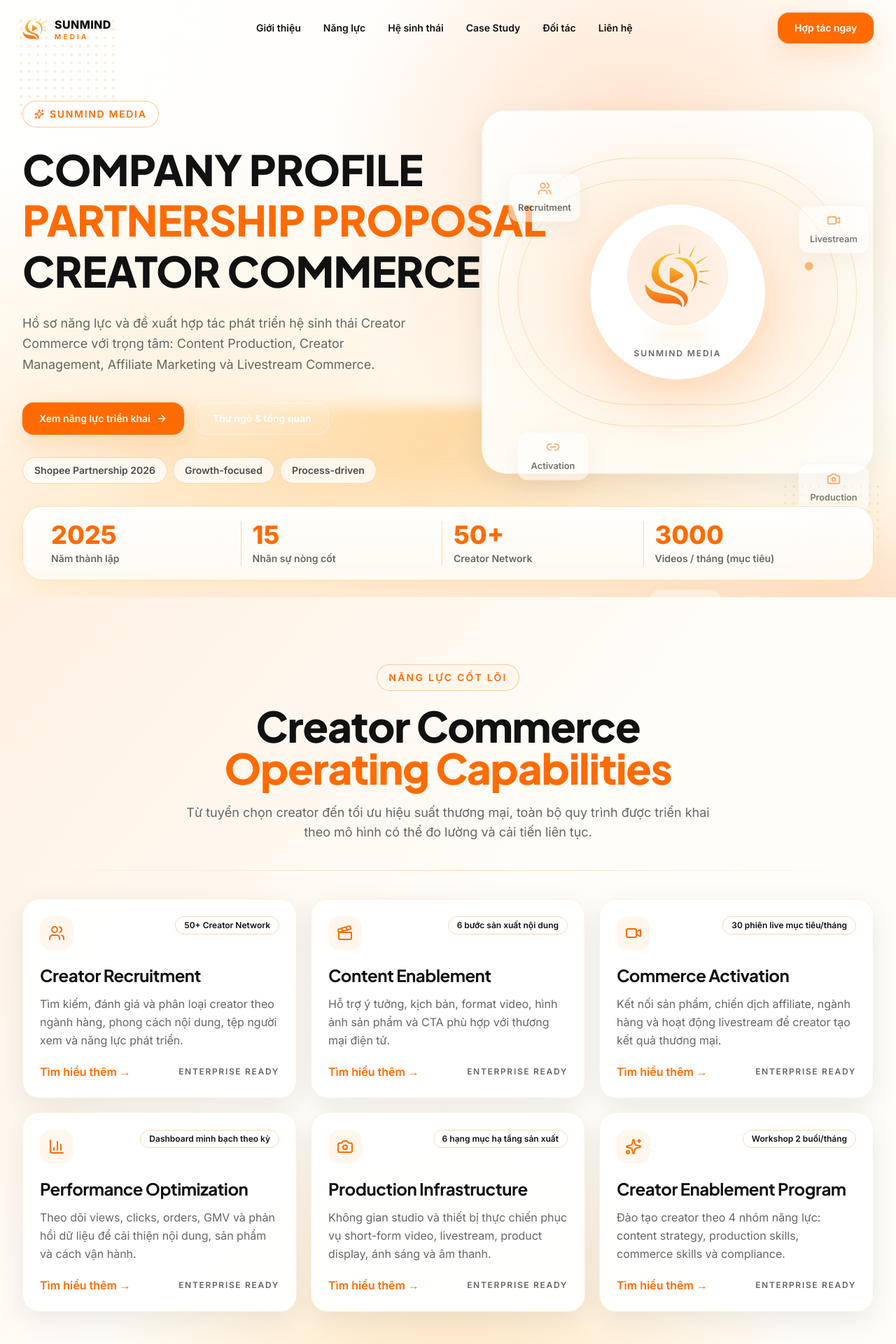
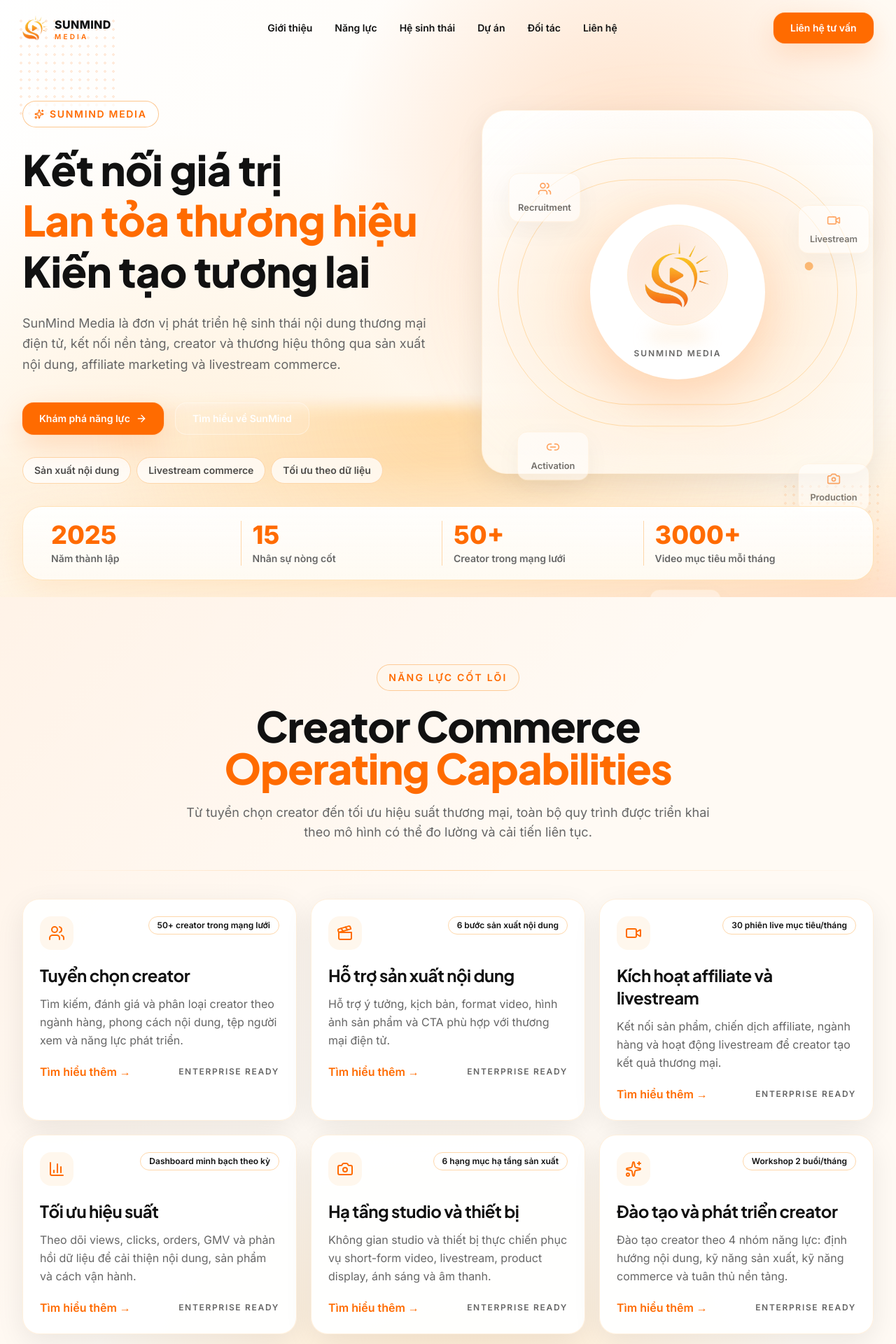
Before and after one commit to quanduong1712/Web-SunMind-Media, a React (Vite) app: page / in a window 1280 px wide. Shown: the top 1920 px of the page at 70% size. Built offline with nearby package versions, Linux system fonts and the light colour scheme.

Commit message:
Refine brand tone, palette, and creator section

```diff
--- a/src/App.jsx
+++ b/src/App.jsx
@@ -45,23 +45,23 @@
 
 const coreValues = [
   {
-    title: "Performance Mindset",
+    title: "Tư duy hiệu quả",
     desc: "Mọi hoạt động được định hướng bằng mục tiêu cụ thể và có khả năng đo lường thông qua dữ liệu, nội dung và kết quả thương mại.",
   },
   {
-    title: "Creator First",
+    title: "Lấy creator làm trọng tâm",
     desc: "Tôn trọng cá tính nhà sáng tạo và xây dựng lộ trình phát triển phù hợp với năng lực, phong cách và tệp người xem.",
   },
   {
-    title: "Selective Growth",
+    title: "Tăng trưởng có chọn lọc",
     desc: "Ưu tiên creator có tiềm năng phát triển dài hạn, không mở rộng mạng lưới bằng số lượng đơn thuần.",
   },
   {
-    title: "Operational Discipline",
+    title: "Kỷ luật vận hành",
     desc: "Làm việc theo quy trình rõ ràng, có phân công, theo dõi và đánh giá kết quả để đảm bảo chất lượng triển khai ổn định.",
   },
   {
-    title: "Long-term Partnership",
+    title: "Hợp tác dài hạn",
     desc: "Hướng đến quan hệ hợp tác bền vững với nền tảng, creator, thương hiệu và đối tác thương mại điện tử.",
   },
 ];
@@ -153,16 +153,16 @@
           <div className="absolute left-1/2 top-0 h-36 w-[68%] -translate-x-1/2 rounded-full bg-orange-300/20 blur-3xl" />
           <div className="container-main rounded-[2rem] border border-orange-400/20 bg-white/5 px-6 py-16 text-center backdrop-blur md:px-12">
             <h2 className="text-4xl font-black text-white md:text-6xl">
-              Sẵn sàng hợp tác phát triển <span className="text-orange-300">Creator Commerce</span> cùng SunMind?
+              Cùng SunMind xây dựng <span className="text-orange-300">tăng trưởng thương mại nội dung</span> bền vững
             </h2>
             <p className="mx-auto mt-6 max-w-3xl text-lg text-orange-100/90">
-              Chúng tôi đề xuất mô hình hợp tác chất lượng cao cùng Shopee và thương hiệu để tăng sản lượng
-              nội dung thương mại, chuẩn hóa vận hành và tạo tăng trưởng bền vững.
+              Từ nội dung, creator, livestream đến vận hành thương mại, SunMind đồng hành cùng thương hiệu
+              để biến tiềm năng thành kết quả có thể đo lường.
             </p>
             <div className="mt-10 flex flex-wrap items-center justify-center gap-4">
               <MagneticButton href="#contact">Đặt lịch tư vấn</MagneticButton>
               <MagneticButton href="#partners" light className="text-white">
-                Xem đề xuất hợp tác
+                Xem hệ sinh thái đối tác
               </MagneticButton>
             </div>
           </div>
--- a/src/components/Hero.jsx
+++ b/src/components/Hero.jsx
@@ -27,27 +27,27 @@
             SUNMIND MEDIA
           </span>
           <h1 className="mt-6 max-w-[760px] text-[40px] font-extrabold leading-[1.14] tracking-[-0.01em] sm:text-[50px] lg:text-[56px] xl:text-[60px]">
-            <span className="block py-0.5 xl:whitespace-nowrap">COMPANY PROFILE</span>
-            <span className="block py-0.5 text-sunmind-primary xl:whitespace-nowrap">PARTNERSHIP PROPOSAL</span>
-            <span className="block py-0.5 xl:whitespace-nowrap">CREATOR COMMERCE</span>
+            <span className="block py-0.5 xl:whitespace-nowrap">Kết nối giá trị</span>
+            <span className="block py-0.5 text-sunmind-primary xl:whitespace-nowrap">Lan tỏa thương hiệu</span>
+            <span className="block py-0.5 xl:whitespace-nowrap">Kiến tạo tương lai</span>
           </h1>
           <p className="mt-6 max-w-2xl text-lg leading-relaxed text-sunmind-gray">
-            Hồ sơ năng lực và đề xuất hợp tác phát triển hệ sinh thái Creator Commerce với trọng tâm:
-            Content Production, Creator Management, Affiliate Marketing và Livestream Commerce.
+            SunMind Media là đơn vị phát triển hệ sinh thái nội dung thương mại điện tử, kết nối nền tảng,
+            creator và thương hiệu thông qua sản xuất nội dung, affiliate marketing và livestream commerce.
           </p>
           <div className="mt-10 flex flex-wrap gap-4">
             <MagneticButton href="#services" className="inline-flex items-center gap-2">
-              Xem năng lực triển khai <ArrowRight size={16} />
+              Khám phá năng lực <ArrowRight size={16} />
             </MagneticButton>
             <MagneticButton href="#about" light className="border border-orange-300 bg-white text-sunmind-dark hover:bg-orange-50">
-              Thư ngỏ & tổng quan
+              Tìm hiểu về SunMind
             </MagneticButton>
           </div>
 
           <div className="mt-8 flex flex-wrap gap-2 text-sm font-semibold text-sunmind-dark/75">
-            <span className="rounded-full border border-orange-200 bg-white/75 px-4 py-2">Shopee Partnership 2026</span>
-            <span className="rounded-full border border-orange-200 bg-white/75 px-4 py-2">Growth-focused</span>
-            <span className="rounded-full border border-orange-200 bg-white/75 px-4 py-2">Process-driven</span>
+            <span className="rounded-full border border-orange-200 bg-white/75 px-4 py-2">Sản xuất nội dung</span>
+            <span className="rounded-full border border-orange-200 bg-white/75 px-4 py-2">Livestream commerce</span>
+            <span className="rounded-full border border-orange-200 bg-white/75 px-4 py-2">Tối ưu theo dữ liệu</span>
           </div>
         </motion.div>
 
--- a/src/components/Navbar.jsx
+++ b/src/components/Navbar.jsx
@@ -10,10 +10,10 @@
 
   const navMap = {
     "Giới thiệu": "#about",
-    "Dịch vụ": "#services",
+    "Năng lực": "#services",
     "Hệ sinh thái": "#ecosystem",
+    "Dự án": "#testimonials",
     "Đối tác": "#partners",
-    "Tin tức": "#testimonials",
     "Liên hệ": "#contact",
   };
 
@@ -47,7 +47,7 @@
             </a>
           ))}
         </nav>
-        <MagneticButton href="#contact" className="hidden lg:inline-flex">Hợp tác ngay</MagneticButton>
+        <MagneticButton href="#contact" className="hidden lg:inline-flex">Liên hệ tư vấn</MagneticButton>
         <button
           className="inline-flex rounded-xl border border-orange-200 bg-white/80 p-2 text-sunmind-primary lg:hidden"
           onClick={() => setOpen((prev) => !prev)}
@@ -70,7 +70,7 @@
                 {item}
               </a>
             ))}
-            <MagneticButton href="#contact" className="mt-2 w-full">Hợp tác ngay</MagneticButton>
+            <MagneticButton href="#contact" className="mt-2 w-full">Liên hệ tư vấn</MagneticButton>
           </div>
         </div>
       ) : null}
--- a/src/data.js
+++ b/src/data.js
@@ -16,7 +16,7 @@
   "Giới thiệu",
   "Năng lực",
   "Hệ sinh thái",
-  "Case Study",
+  "Dự án",
   "Đối tác",
   "Liên hệ",
 ];
@@ -24,38 +24,38 @@
 export const serviceItems = [
   {
     icon: Users,
-    title: "Creator Recruitment",
+    title: "Tuyển chọn creator",
     desc: "Tìm kiếm, đánh giá và phân loại creator theo ngành hàng, phong cách nội dung, tệp người xem và năng lực phát triển.",
-    kpi: "50+ Creator Network",
+    kpi: "50+ creator trong mạng lưới",
   },
   {
     icon: Clapperboard,
-    title: "Content Enablement",
+    title: "Hỗ trợ sản xuất nội dung",
     desc: "Hỗ trợ ý tưởng, kịch bản, format video, hình ảnh sản phẩm và CTA phù hợp với thương mại điện tử.",
     kpi: "6 bước sản xuất nội dung",
   },
   {
     icon: Video,
-    title: "Commerce Activation",
+    title: "Kích hoạt affiliate và livestream",
     desc: "Kết nối sản phẩm, chiến dịch affiliate, ngành hàng và hoạt động livestream để creator tạo kết quả thương mại.",
     kpi: "30 phiên live mục tiêu/tháng",
   },
   {
     icon: BarChart3,
-    title: "Performance Optimization",
+    title: "Tối ưu hiệu suất",
     desc: "Theo dõi views, clicks, orders, GMV và phản hồi dữ liệu để cải thiện nội dung, sản phẩm và cách vận hành.",
     kpi: "Dashboard minh bạch theo kỳ",
   },
   {
     icon: Camera,
-    title: "Production Infrastructure",
+    title: "Hạ tầng studio và thiết bị",
     desc: "Không gian studio và thiết bị thực chiến phục vụ short-form video, livestream, product display, ánh sáng và âm thanh.",
     kpi: "6 hạng mục hạ tầng sản xuất",
   },
   {
     icon: Sparkles,
-    title: "Creator Enablement Program",
-    desc: "Đào tạo creator theo 4 nhóm năng lực: content strategy, production skills, commerce skills và compliance.",
+    title: "Đào tạo và phát triển creator",
+    desc: "Đào tạo creator theo 4 nhóm năng lực: định hướng nội dung, kỹ năng sản xuất, kỹ năng commerce và tuân thủ nền tảng.",
     kpi: "Workshop 2 buổi/tháng",
   },
 ];
@@ -63,68 +63,68 @@
 export const valueItems = [
   {
     icon: Target,
-    title: "Performance Mindset",
+    title: "Tư duy hiệu quả",
     desc: "Mọi hoạt động được định hướng bằng mục tiêu cụ thể và đo lường bằng dữ liệu, nội dung và kết quả thương mại.",
   },
   {
     icon: Users,
-    title: "Creator First",
+    title: "Lấy creator làm trọng tâm",
     desc: "Tôn trọng cá tính creator và xây dựng lộ trình phát triển phù hợp theo năng lực, phong cách và tệp người xem.",
   },
   {
     icon: Clapperboard,
-    title: "Selective Growth",
+    title: "Tăng trưởng có chọn lọc",
     desc: "Không mở rộng bằng số lượng đơn thuần; ưu tiên creator có tiềm năng dài hạn và phù hợp tiêu chuẩn vận hành.",
   },
   {
     icon: Rocket,
-    title: "Operational Discipline",
+    title: "Kỷ luật vận hành",
     desc: "Làm việc theo quy trình rõ ràng, có phân công, theo dõi và đánh giá kết quả để đảm bảo chất lượng triển khai.",
   },
   {
     icon: Handshake,
-    title: "Long-term Partnership",
+    title: "Hợp tác dài hạn",
     desc: "Hướng đến quan hệ hợp tác bền vững với nền tảng, creator, thương hiệu và đối tác thương mại điện tử.",
   },
   {
     icon: ShieldCheck,
-    title: "Compliance & Transparency",
+    title: "Minh bạch và tuân thủ",
     desc: "Tuân thủ chính sách nền tảng, minh bạch dữ liệu và chủ động phối hợp trong vận hành chiến dịch.",
   },
 ];
 
 export const processSteps = [
-  "Source & Screen",
-  "Onboard & Match",
-  "Activate & Operate",
-  "Track & Optimize",
+  "Tìm kiếm và sàng lọc",
+  "Kết nối và onboarding",
+  "Triển khai và vận hành",
+  "Theo dõi và tối ưu",
 ];
 
 export const ecosystemNodes = [
-  "Platform",
-  "Brands & Sellers",
-  "Creators",
-  "Consumers",
-  "Product & Campaign",
-  "Creator Content",
-  "Clicks & Orders",
-  "Performance Data",
-  "Optimization",
-  "Commerce Activation",
-  "Content Enablement",
-  "Creator Recruitment",
-  "Performance Optimization",
+  "Nền tảng",
+  "Thương hiệu và nhà bán hàng",
+  "Creator",
+  "Người tiêu dùng",
+  "Sản phẩm và chiến dịch",
+  "Nội dung creator",
+  "Lượt nhấp và đơn hàng",
+  "Dữ liệu hiệu suất",
+  "Tối ưu hóa",
+  "Kích hoạt thương mại",
+  "Hỗ trợ nội dung",
+  "Tuyển chọn creator",
+  "Tối ưu hiệu suất",
 ];
 
 export const creators = [
-  { name: "Mai Anh Mẹ Cún", followers: "Creator profile", category: "Sắc đẹp · Thời trang nữ", platform: "Shopee/TikTok" },
-  { name: "Nguyễn Hà Thu", followers: "Creator profile", category: "Sắc đẹp · Phụ kiện thời trang", platform: "Shopee/TikTok" },
-  { name: "Mèo Trái Đất", followers: "Creator profile", category: "Sắc đẹp · Sức khỏe", platform: "Shopee/TikTok" },
-  { name: "Phương Ngân", followers: "Creator profile", category: "Thực phẩm · Thời trang nữ", platform: "Shopee/TikTok" },
-  { name: "Phương Phương", followers: "Creator profile", category: "Nhà cửa · Thiết bị gia dụng", platform: "Shopee/TikTok" },
-  { name: "Mai Tiến Đạt", followers: "Creator profile", category: "Thời trang nam · Sắc đẹp", platform: "Shopee/TikTok" },
-  { name: "Mai Vân Trang", followers: "Creator profile", category: "Sắc đẹp · Thời trang nữ", platform: "Shopee/TikTok" },
-  { name: "Hằng Mommy", followers: "Creator profile", category: "Nhà cửa · Mẹ và Bé", platform: "Shopee/TikTok" },
+  { name: "Mai Anh Mẹ Cún", followers: "Beauty lifestyle", category: "Sắc đẹp|Thời trang nữ|Mẹ và bé", platform: "Shopee Video", tone: "from-[#f6d2b8] to-[#f3a35c]" },
+  { name: "Nguyễn Hà Thu", followers: "Fashion beauty", category: "Sắc đẹp|Thời trang nữ|Phụ kiện thời trang", platform: "TikTok Shop", tone: "from-[#d8d1f5] to-[#f2a7b8]" },
+  { name: "Mèo Trái Đất", followers: "Beauty wellness", category: "Sắc đẹp|Sức khỏe|Lifestyle", platform: "Shopee Live", tone: "from-[#c8d8bf] to-[#f0a04b]" },
+  { name: "Phương Ngân", followers: "Food fashion", category: "Thực phẩm đồ uống|Thời trang nữ|Thể thao dã ngoại", platform: "TikTok Shop", tone: "from-[#f5d6c6] to-[#ee8a5a]" },
+  { name: "Phương Phương", followers: "Home living", category: "Nhà cửa đời sống|Thiết bị gia dụng|Thực phẩm đồ uống", platform: "Shopee Video", tone: "from-[#d1e1d5] to-[#f0a54a]" },
+  { name: "Mai Tiến Đạt", followers: "Men style", category: "Thời trang nam|Sắc đẹp|Thực phẩm đồ uống", platform: "Shopee Live", tone: "from-[#d0d7e6] to-[#f49d37]" },
+  { name: "Mai Vân Trang", followers: "Beauty fashion", category: "Sắc đẹp|Thời trang nữ|Phụ kiện thời trang", platform: "TikTok Shop", tone: "from-[#ead6c8] to-[#f29f67]" },
+  { name: "Hằng Mommy", followers: "Mom & family", category: "Nhà cửa đời sống|Mẹ và bé|Thực phẩm đồ uống", platform: "Shopee Video", tone: "from-[#f2d5cc] to-[#efae79]" },
 ];
 
 export const partnerNames = [
@@ -140,7 +140,7 @@
 
 export const trustBadges = [
   {
-    title: "Định vị Growth-focused, Process-driven",
+    title: "Định hướng tăng trưởng bền vững",
     desc: "SunMind phát triển hệ sinh thái creator theo quy trình rõ ràng và định hướng tăng trưởng bền vững.",
   },
   {
@@ -160,51 +160,51 @@
 export const achievements = [
   { label: "Năm thành lập", value: 2025, suffix: "" },
   { label: "Nhân sự nòng cốt", value: 15, suffix: "" },
-  { label: "Creator Network", value: 50, suffix: "+" },
-  { label: "Videos / tháng (mục tiêu)", value: 3000, suffix: "" },
+  { label: "Creator trong mạng lưới", value: 50, suffix: "+" },
+  { label: "Video mục tiêu mỗi tháng", value: 3000, suffix: "+" },
 ];
 
 export const testimonials = [
   {
     quote:
-      "SunMind không chỉ kết nối creator với chiến dịch, mà xây dựng hệ thống hỗ trợ toàn diện từ tuyển chọn, sản xuất nội dung đến tối ưu hiệu suất.",
-    name: "Positioning Statement",
-    company: "Growth-focused Creator Commerce Partner",
-    result: "Process-driven · Performance-oriented",
+      "SunMind phù hợp với những thương hiệu cần một đội ngũ vừa hiểu nội dung, vừa hiểu vận hành commerce để triển khai nhanh mà vẫn có kiểm soát.",
+    name: "Định vị thương hiệu",
+    company: "Đối tác phát triển Creator Commerce",
+    result: "Vận hành rõ ràng, tăng trưởng thực chất",
   },
   {
     quote:
-      "Chúng tôi cam kết tuân thủ chính sách và tiêu chuẩn của Shopee, chủ động phối hợp vận hành và cải thiện nội dung dựa trên hiệu suất.",
-    name: "SunMind Commitments",
-    company: "Shopee Partnership Proposal",
-    result: "Compliance + Execution Discipline",
+      "Điểm mạnh của SunMind là khả năng kết nối creator phù hợp, chuẩn hóa cách làm việc và liên tục tối ưu từ dữ liệu chứ không chỉ chạy theo sản lượng.",
+    name: "Cam kết triển khai",
+    company: "Tập trung vào chất lượng dài hạn",
+    result: "Minh bạch, kỷ luật, linh hoạt",
   },
   {
     quote:
-      "Đề xuất giai đoạn đầu: 100 creator onboard, 100 active/tháng, 3000 videos/tháng và 30 phiên livestream để mở rộng hệ sinh thái chất lượng.",
-    name: "Proposed Initial Targets",
-    company: "Partnership Scope 2026",
-    result: "100 / 100 / 3000 / 30",
+      "Website này được xây dựng để thể hiện SunMind như một đơn vị truyền thông và commerce hiện đại: rõ năng lực, có cá tính thương hiệu và dễ tạo niềm tin khi giới thiệu với đối tác.",
+    name: "Hình ảnh thương hiệu",
+    company: "Giao diện hiện đại, tiếng Việt rõ ràng",
+    result: "Dễ đọc, dễ nhớ, dễ đồng hành",
   },
 ];
 
 export const caseStudies = [
   {
-    title: "Livestream Performance Growth (APR -> MAY 2026)",
+    title: "Tăng trưởng hiệu suất livestream theo dữ liệu",
     industry: "Shopee Live",
     challenge: "Doanh thu cần tăng nhưng số phiên livestream không mở rộng thêm.",
     solution: "Tối ưu chất lượng phiên live theo dữ liệu reach, đơn hàng, hiệu suất theo phiên và theo giờ.",
     impact: ["Revenue +54,7%", "Orders +62,7%", "Views +471,3%", "Revenue/Session +66,3%"],
   },
   {
-    title: "Tochigi Beauty Shop Sustained Growth (APR -> JUN 2026)",
+    title: "Tăng trưởng liên tục cho thương hiệu mỹ phẩm",
     industry: "Beauty Commerce",
     challenge: "Cần mở rộng traffic, buyers và duy trì tỷ lệ chuyển đổi ổn định trong quá trình scale.",
     solution: "Phối hợp vận hành livestream, sản xuất nội dung, tối ưu ưu đãi, lịch live và phân tích dữ liệu định kỳ.",
     impact: ["Traffic +63,3%", "Confirmed Buyers +76,1%", "CVR Jun 5,49%", "Revenue scale 1,84x"],
   },
   {
-    title: "Commerce Performance Evidence",
+    title: "Dữ liệu chứng minh hiệu quả thương mại",
     industry: "Affiliate + Livestream",
     challenge: "Cần bằng chứng dữ liệu cho khả năng chuyển đổi thương mại từ nội dung creator.",
     solution: "Theo dõi dashboard chỉ số views, clicks, buyers, orders, doanh thu và tối ưu liên tục theo chu kỳ.",
--- a/src/index.css
+++ b/src/index.css
@@ -4,7 +4,7 @@
 
 :root {
   color: #111111;
-  background: #fffdf8;
+  background: #fffaf4;
   scroll-behavior: smooth;
   text-rendering: optimizeLegibility;
 }
@@ -16,7 +16,7 @@
 body {
   margin: 0;
   font-family: "Inter", sans-serif;
-  background: #fffdf8;
+  background: #fffaf4;
   color: #111111;
   overflow-x: hidden;
   line-height: 1.55;
@@ -38,7 +38,7 @@
   pointer-events: none;
   background-image: radial-gradient(rgba(255, 107, 0, 0.045) 0.8px, transparent 0.8px);
   background-size: 3px 3px;
-  opacity: 0.2;
+  opacity: 0.12;
   z-index: 0;
 }
 
@@ -66,7 +66,7 @@
 }
 
 .section-enterprise {
-  @apply rounded-[2rem] border border-orange-100/90 bg-white/90 p-6 shadow-soft md:p-10;
+  @apply rounded-[2rem] border border-orange-100/80 bg-white/95 p-6 shadow-soft md:p-10;
 }
 
 .eyebrow {
@@ -85,8 +85,8 @@
 
 .hero-grid {
   background-image: radial-gradient(circle at 70% 30%, rgba(255, 107, 0, 0.2), transparent 40%),
-    radial-gradient(circle at 20% 100%, rgba(255, 166, 38, 0.24), transparent 50%),
-    linear-gradient(120deg, rgba(255, 255, 255, 0.92), rgba(255, 252, 244, 0.95));
+    radial-gradient(circle at 20% 100%, rgba(255, 166, 38, 0.18), transparent 50%),
+    linear-gradient(120deg, rgba(255, 255, 255, 0.96), rgba(255, 248, 238, 0.98));
 }
 
 .hero-grid::before {
@@ -108,20 +108,20 @@
 }
 
 .soft-card:hover {
-  transform: translateY(-6px) rotate(-0.3deg);
-  box-shadow: 0 0 0 1px rgba(255, 107, 0, 0.2), 0 20px 50px rgba(255, 107, 0, 0.16);
+  transform: translateY(-4px);
+  box-shadow: 0 0 0 1px rgba(255, 107, 0, 0.14), 0 18px 42px rgba(255, 107, 0, 0.12);
 }
 
 .dark-grid {
-  background-image: radial-gradient(circle at 50% 0, rgba(255, 166, 38, 0.16), transparent 34%),
-    linear-gradient(180deg, #161514 0%, #0f0e0d 100%);
+  background-image: radial-gradient(circle at 50% 0, rgba(255, 166, 38, 0.12), transparent 34%),
+    linear-gradient(180deg, #2b241f 0%, #1f1a17 100%);
 }
 
 .light-band {
   background:
-    radial-gradient(circle at 50% -20%, rgba(255, 166, 38, 0.24), transparent 50%),
-    linear-gradient(120deg, rgba(255, 107, 0, 0.08), transparent 42%),
-    #fffdf8;
+    radial-gradient(circle at 50% -20%, rgba(255, 166, 38, 0.18), transparent 50%),
+    linear-gradient(120deg, rgba(255, 107, 0, 0.05), transparent 42%),
+    #fffaf4;
 }
 
 .wave-lines::after {
@@ -196,9 +196,9 @@
 }
 
 .wave-bg {
-  background: radial-gradient(circle at 50% 110%, rgba(255, 166, 38, 0.3), transparent 38%),
-    linear-gradient(130deg, rgba(255, 107, 0, 0.09), transparent 48%),
-    #fffdf8;
+  background: radial-gradient(circle at 50% 110%, rgba(255, 166, 38, 0.22), transparent 38%),
+    linear-gradient(130deg, rgba(255, 107, 0, 0.05), transparent 48%),
+    #fffaf4;
 }
 
 .hero-title {
@@ -211,7 +211,7 @@
 }
 
 .flow-surface {
-  background: linear-gradient(180deg, rgba(255, 255, 255, 0.9), rgba(255, 253, 248, 0.94));
+  background: linear-gradient(180deg, rgba(255, 255, 255, 0.96), rgba(255, 248, 238, 0.92));
 }
 
 .enterprise-grid {
```
Also changed, not shown: src/components/Creators.jsx (+32 -8 lines), src/components/Partners.jsx (+7 -7 lines), src/components/Testimonials.jsx (+9 -10 lines).
